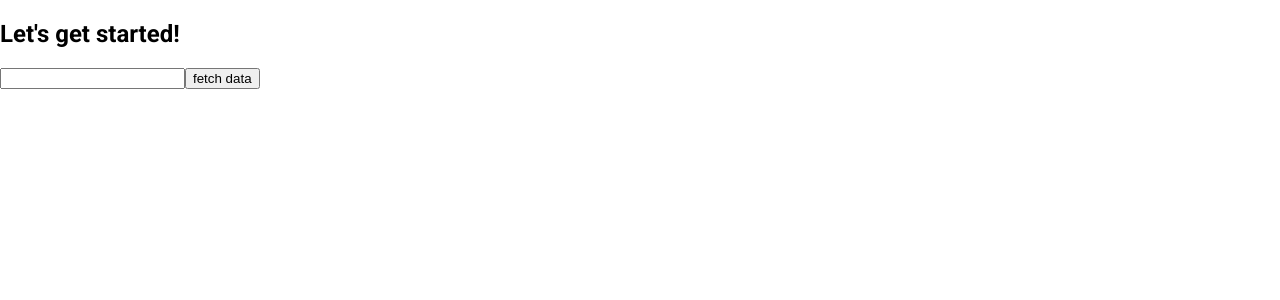
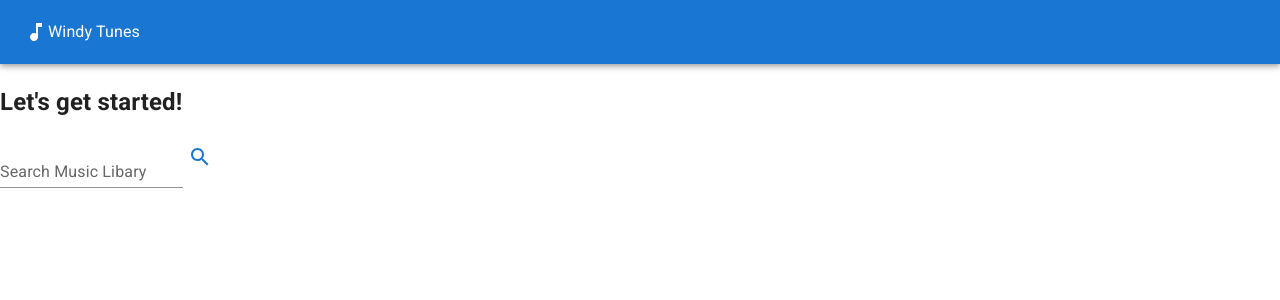
Before and after one commit to peskaypea/Itunes_music_finder, a React (Create React App) app: page / in a window 1280 px wide. Shown: the top 300 px of the page. Built offline with nearby package versions, Linux system fonts and the light colour scheme.

Commit message:
added in Nav and some styling

```diff
--- a/package.json
+++ b/package.json
@@ -5,6 +5,7 @@
   "dependencies": {
     "@emotion/react": "^11.10.5",
     "@emotion/styled": "^11.10.5",
+    "@mui/icons-material": "^5.11.0",
     "@mui/material": "^5.11.7",
     "@mui/styled-engine-sc": "^5.11.0",
     "@testing-library/jest-dom": "^5.11.6",
--- a/src/App.js
+++ b/src/App.js
@@ -1,11 +1,17 @@
 import Search from "./components/Search";
+import Nav from "./components/Nav";
+
+import { CssBaseline } from "@mui/material";
 
 function App() {
   return (
-    <div>
+    <>
+      <CssBaseline />
+      <Nav />
+
       <h2>Let's get started!</h2>
       <Search />
-    </div>
+    </>
   );
 }
 
--- /dev/null
+++ b/src/components/Nav.jsx
@@ -0,0 +1,19 @@
+import { Typography, AppBar, Toolbar } from "@mui/material";
+import MusicNoteIcon from "@mui/icons-material/MusicNote";
+
+import React from "react";
+
+const Nav = () => {
+  return (
+    <div>
+      <AppBar position="relative">
+        <Toolbar>
+          <MusicNoteIcon />
+          <Typography varient="h3">Windy Tunes</Typography>
+        </Toolbar>
+      </AppBar>
+    </div>
+  );
+};
+
+export default Nav;
--- a/src/components/Search.jsx
+++ b/src/components/Search.jsx
@@ -1,5 +1,7 @@
 import React, { useState } from "react";
 import axios from "axios";
+import { TextField, InputAdornment, IconButton } from "@mui/material";
+import SearchIcon from "@mui/icons-material/Search";
 
 const Search = () => {
   const [songs, setSongs] = useState([{ track: "" }]);
@@ -7,6 +9,12 @@ const Search = () => {
 
   const collectedData = (e) => {
     setUserInput(e.target.value);
+  };
+
+  const handleEnter = (e) => {
+    if (e.key === "Enter") {
+      fetchData(userInput);
+    }
   };
 
   console.log(userInput);
@@ -23,14 +31,26 @@ const Search = () => {
 
   return (
     <div>
-      <input
+      <TextField
         type="text"
+        id="standard-basic"
+        label="Search Music Libary"
+        variant="standard"
         onChange={(e) => {
           collectedData(e);
         }}
+        onKeyPress={handleEnter}
         value={userInput}
-      />
-      <button onClick={() => fetchData(userInput)}>fetch data</button>
+      ></TextField>
+
+      <IconButton
+        color="primary"
+        component="label"
+        onClick={() => fetchData(userInput)}
+        size="small"
+      >
+        <SearchIcon />
+      </IconButton>
 
       {songs.map((s) => (
         <div>
```
Also changed, not shown: 1 other file (tests, documents, lock files or other folders).
